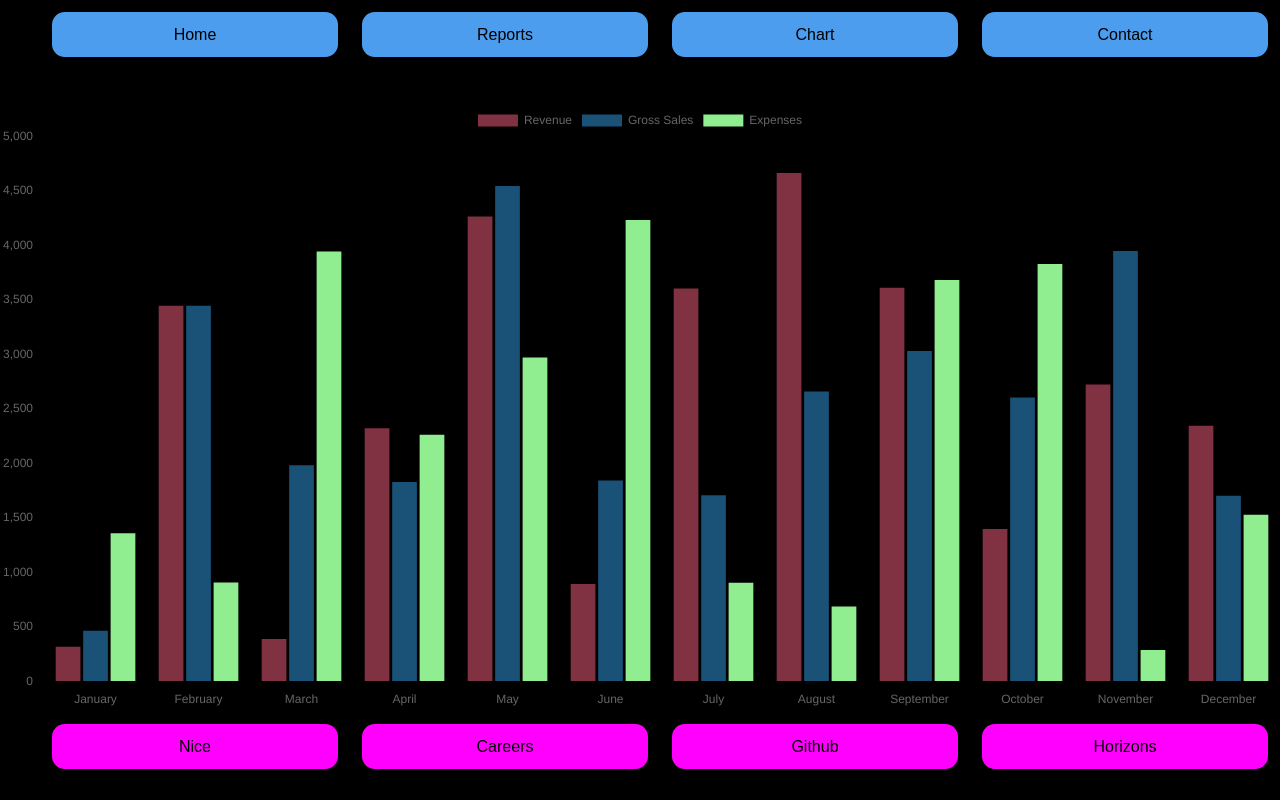
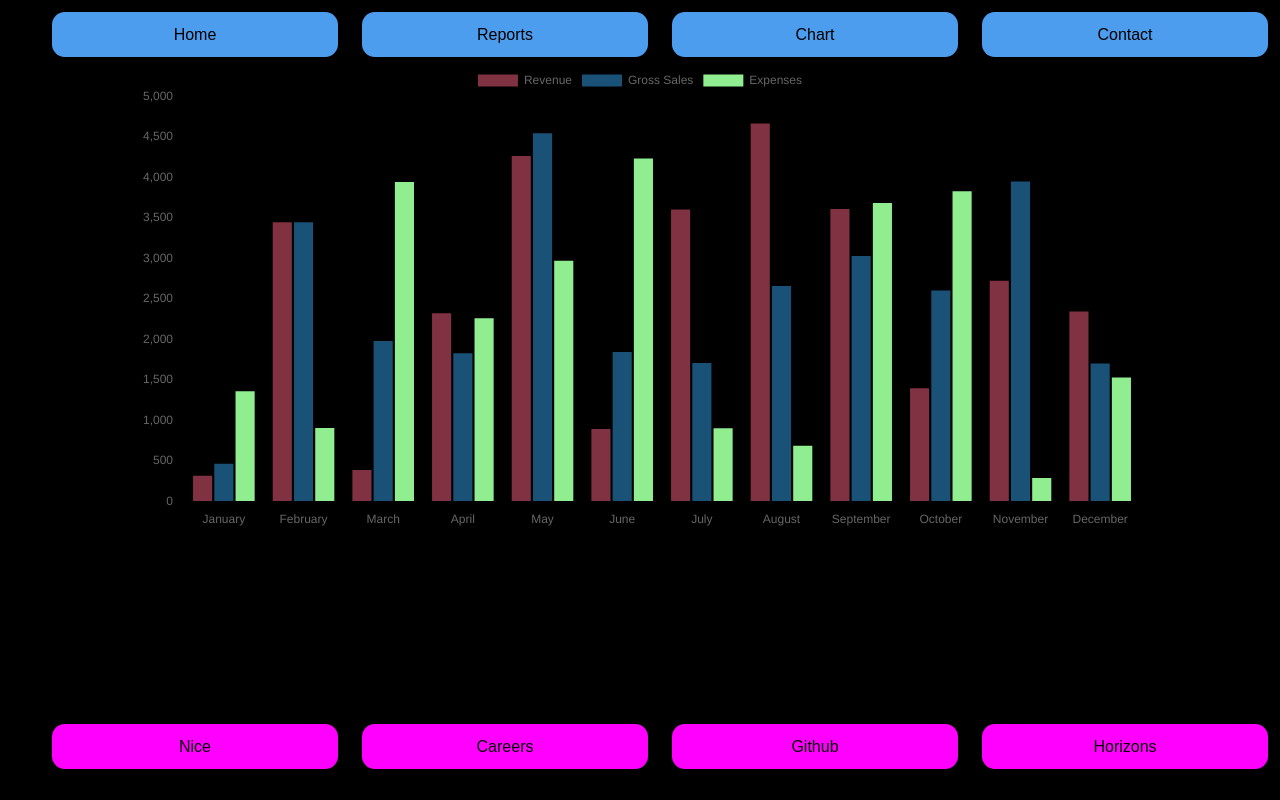
Before and after one commit to LeifChristian/dataGridandCharts, a React (Create React App) app: page /Chart in a window 1280 px wide. Built offline with nearby package versions, Linux system fonts and the light colour scheme; what devextreme would draw is missing.

Commit message:
window queries

```diff
--- a/src/components/chart.tsx
+++ b/src/components/chart.tsx
@@ -42,8 +42,8 @@ export default function Chart() {
   const [toggle, setToggle] = useState(false)
   const [Stats, setStats] = useState(null)
   const [dataReturn, setDataReturn] = useState([])
-const [heighty, setheighty] = useState('');
-const [widthy, setWidthy] = useState('')
+const [heighty, setheighty] = useState(window.innerHeight);
+const [widthy, setWidthy] = useState(window.innerWidth)
 
 window.addEventListener('resize', handleResize);
   function handleResize() {
```
